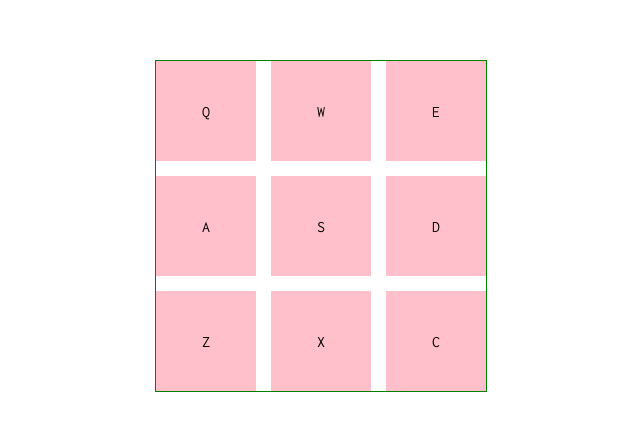
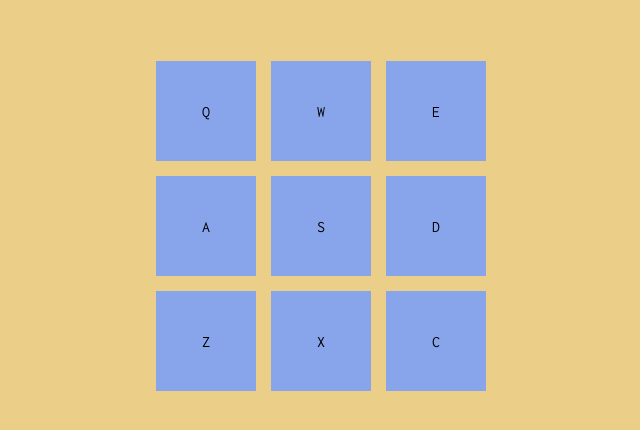
Before and after one commit to dvbsknd/FCC-frontEndProjects, a website: page challenges/drum-machine/index.html in a window 1280 px wide. Shown: the part 174-604 px from the top of the page, without its empty margins (319-959 px from the left). Drawn offline with nearby package versions, Linux system fonts and the light colour scheme.

Commit message:
Some CSS de-uglification

```diff
--- a/challenges/drum-machine/styles.css
+++ b/challenges/drum-machine/styles.css
@@ -12,8 +12,6 @@ html {
 body, h1, h2, h3, h4, h5, h6, p, ol, ul {
   margin: 0;
   padding: 0;
-  font-weight: normal;
-  font-family: 'Inconsolata', monospace;
 }
 
 ol, ul {
@@ -51,7 +49,6 @@ img {
 }
 
 .Bank {
-  border: 1px solid green;
   display: grid;
   grid-template-columns: repeat(3, 1fr);
   grid-template-rows: repeat(3, 1fr);
@@ -65,7 +62,18 @@ img {
   align-items: center;
   width: 100px;
   height: 100px;
-  background-color: pink;
   text-decoration: none;
   color: black;
 }
+
+/* Theme */
+
+body {
+  background-color: #ebcf88;
+  font-weight: normal;
+  font-family: 'Inconsolata', monospace;
+}
+
+.Bank > li > a {
+  background-color: #88A4EB;
+}
```
